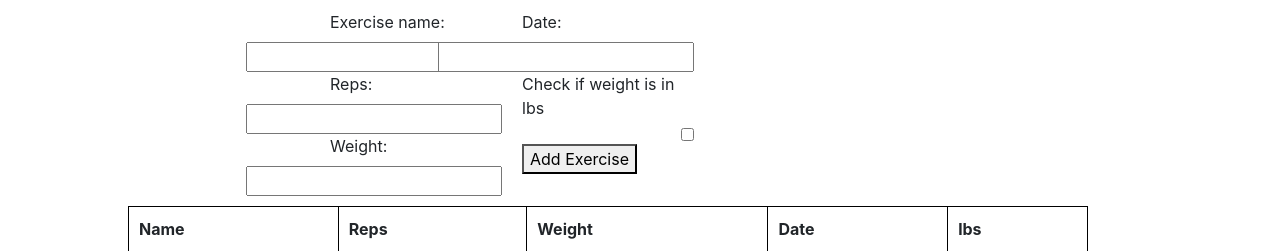
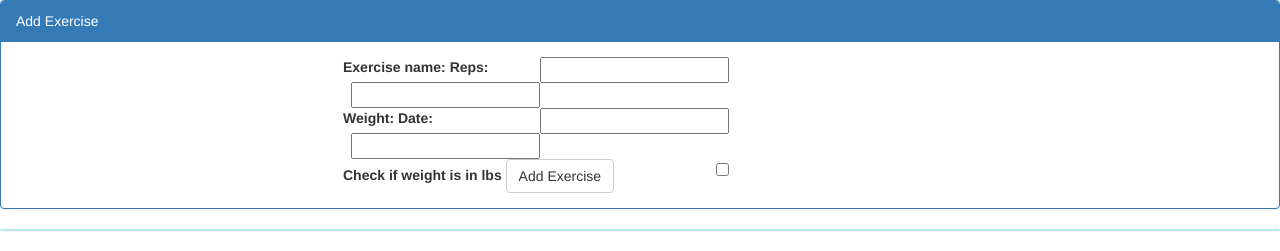
Before and after one commit to cjdhein/singlepage-exercise-tracker, a Node project: template views/home.handlebars in a window 1280 px wide. Shown: the top 251 px of the page. Run offline with Node 20 templates, Linux system fonts and the light colour scheme; the template is opened without the code that fills it, so the values that code supplies are empty; some libraries are stand-ins or nearby versions.

Commit message:
updated home

```diff
--- a/views/home.handlebars
+++ b/views/home.handlebars
@@ -1,35 +1,44 @@
-<div>
-	<form class="mainform" method="post" id="addRecord">
-		<div class="add-form">
-			<p><label>Exercise name:</label><input type="text" id="exercise"></p>
-			<p><label>Reps:</label><input type="number" id="reps"></p>
-			<p><label>Weight:</label><input type="number" id="weight"></p>
+<div id ="addpanel" class="panel panel-primary">
 
-		</div>
-		<div class="add-form"class="half-form">
-			<p><label>Date:</label><input type="text" id="date"></p>
-			<p><label>Check if weight is in lbs </label><input type="checkbox" id="lbs"></p>
-			<button id="addRow"> Add Exercise</button>
-		</div>
-	</form>
+    <div class="panel-heading">Add Exercise</div>
+    <div class="panel-body">
+        <form class="mainform" method="post" id="addRecord">
+            <div class="col-lg-8 col-md-8 col-sm-8">
+                <span><label>Exercise name:</label><input type="text" id="exercise"></span>
+                <span><label>Reps:</label><input type="number" id="reps"></span>
+                <span><label>Weight:</label><input type="number" id="weight"></span>
+                <span><label>Date:</label><input type="text" id="date"></span>
+                <span><label>Check if weight is in lbs </label><input type="checkbox" id="lbs"></span>
+                <span><button class="btn btn-default" id="addRow"> Add Exercise</button></span>
+            </div>
+        </form>
+    </div>
+</div>
+
+<div id="tablepanel" class="panel panel-info">
 
 </div>
 
-<div id="editModal" class="modal">
-	<div class="modal-content">
-		<form class="mainform" method="post" id="editRecord">
-			<div class="edit-form">
-				<p><label>Exercise name:</label><input type="text" id="exercise"></p>
-				<p><label>Reps:</label><input type="number" id="reps"></p>
-				<p><label>Weight:</label><input type="number" id="weight"></p>
-				<p><label>Date:</label><input type="text" id="date"></p>
-				<p><label>Check if weight is in lbs </label><input type="checkbox" id="lbs"></p>
-				<input type="hidden" id="databaseId">
-				<button id="submitEdit">Update</button>
-				<button id="closeEdit">Cancel</button>
-			</div>
-		</form>
-	</div>
+<div id="editModal" class="modal fade">
+	<div class="modal-dialog">
+        <div class="modal-content">
+            <div class="modal-header">
+                <h4 class="modal-title">Edit Record</h4>
+            </div>
+            <div class="modal-body">
+                <form class="mainform" method="post" id="editRecord">
+                    <div class="edit-form">
+                        <span><label>Exercise name:</label><input type="text" id="exercise"></span>
+                        <span><label>Reps:</label><input type="number" id="reps"></span>
+                        <span><label>Weight:</label><input type="number" id="weight"></span>
+                        <span><label>Date:</label><input type="text" id="date"></span>
+                        <span><label>Check if weight is in lbs </label><input type="checkbox" id="lbs"></span>
+                        <input type="hidden" id="databaseId">
+                        <button class="btn btn-default" id="submitEdit">Update</button>
+                        <button class="btn btn-default" id="closeEdit">Cancel</button>
+                    </div>
+                </form>
+            </div>
+        </div>
+    </div>
 </div>
-
-<script src="script.js"></script>
```
